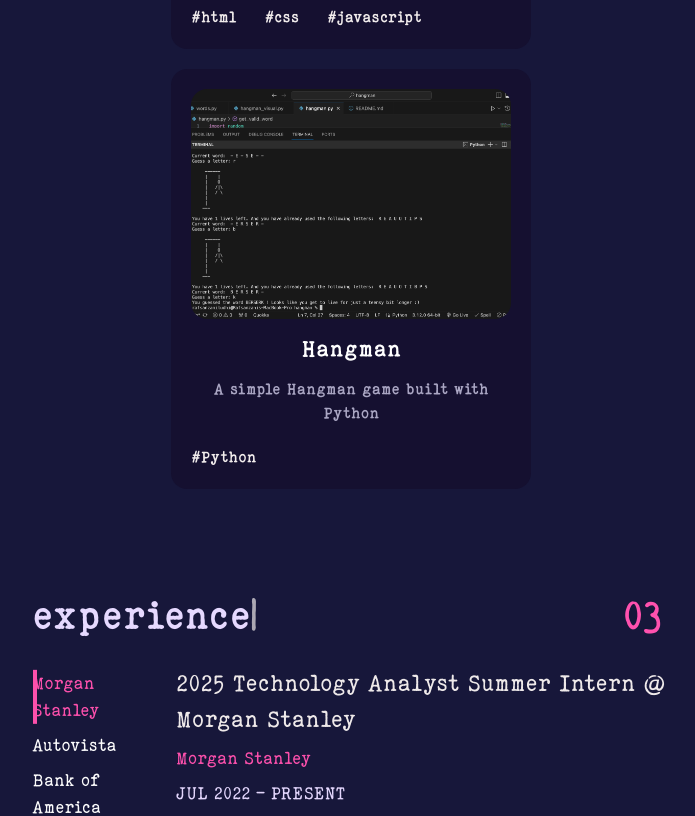
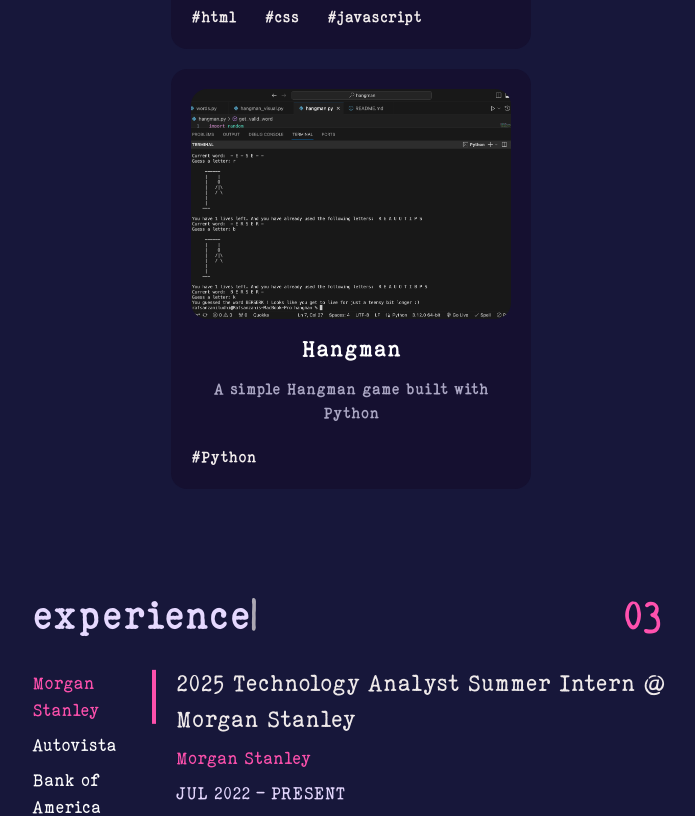
Before and after one commit to khadijaludhi/khadija_io, a React (Vite) app: page / in a window 1280 px wide. Shown: the part 2736-3552 px from the top of the page, without its empty margins (310-1005 px from the left). Built offline with nearby package versions, Linux system fonts and the light colour scheme.

Commit message:
Updated slider so it looks nicer

```diff
--- a/src/styles/Experience.css
+++ b/src/styles/Experience.css
@@ -194,19 +194,18 @@ html {
     font-weight: bold;
   }
 
-  /* adding slider for my experience */
+  /* Adding slider for my experience */
   .joblist-container {
     position: relative;
   }
 
   .slider {
     position: absolute;
-    left: 0;
+    right: 0px; /* Position on the right side */
     width: 4px;
     background-color: #ff51ae; /* Slider color */
     transition: top 0.3s ease, height 0.3s ease;
   }
-
 
   @media only screen and (max-width: 600px) {
     .jss1 {
```
